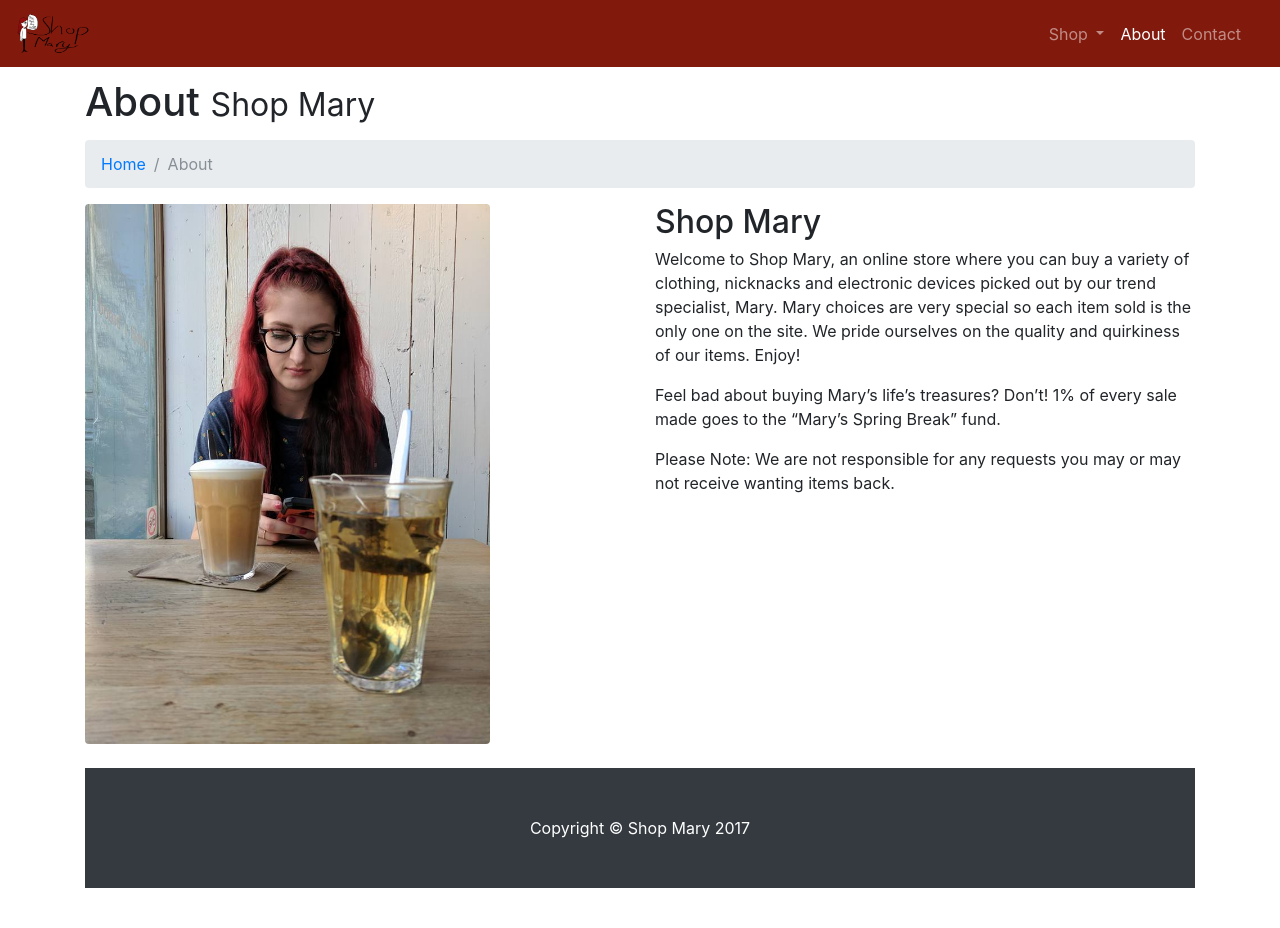
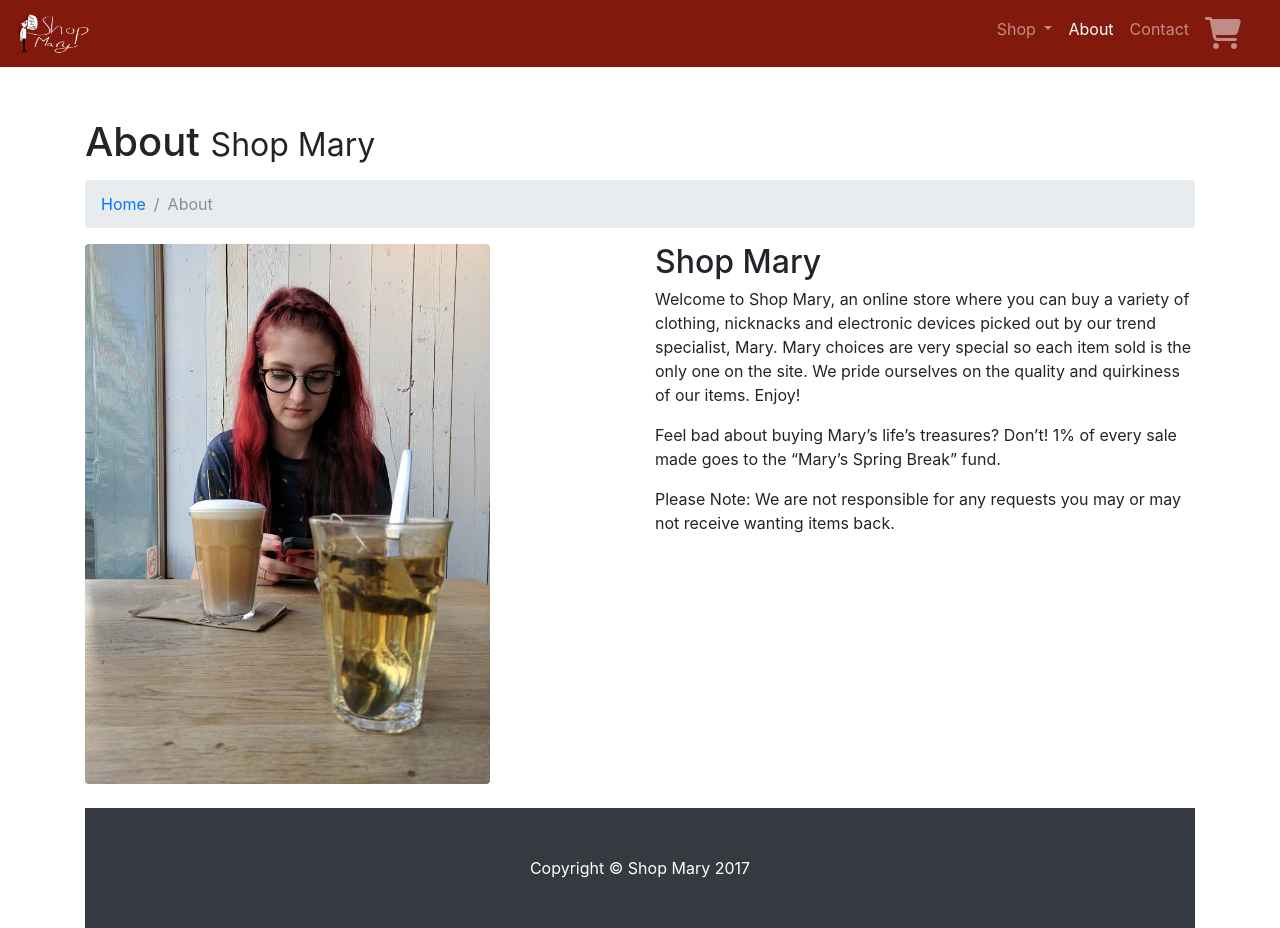
Before and after one commit to metcalma/bootstrap_shop, a website: page about.html in a window 1280 px wide. Before the commit the page ends 888 px from the top, so only its background shows below. Drawn offline with Linux system fonts and the light colour scheme.

Commit message:
messed with stuff
things and stuff

```diff
--- a/about.html
+++ b/about.html
@@ -15,6 +15,7 @@
 
     <!-- Custom styles for this template -->
     <link href="css/modern-business.css" rel="stylesheet">
+    <script src="https://use.fontawesome.com/b7931ec6e4.js"></script>
 
   </head>
 
@@ -23,7 +24,7 @@
     <!-- Navigation -->
     <nav class="navbar fixed-top navbar-expand-lg navbar-dark fixed top">
       <div class="logo">
-        <a class="navbar-brand" href="index.html"><img src="pix/logo.png"></a>
+        <a class="navbar-brand" href="index.html"><img src="pix/logo_white.png"></a>
       </div>
       <div class="container">
         <button class="navbar-toggler navbar-toggler-right" type="button" data-toggle="collapse" data-target="#navbarResponsive" aria-controls="navbarResponsive" aria-expanded="false" aria-label="Toggle navigation">
@@ -49,6 +50,9 @@
             <li class="nav-item">
               <a class="nav-link" href="contact.html">Contact</a>
             </li>
+            <li class="nav-item">
+              <a class="nav-link" href="contact.html"><i class="fa fa-shopping-cart fa-2x" aria-hidden="true"></i></a>
+            </li>
           </ul>
         </div>
       </div>
@@ -56,6 +60,7 @@
 
     <!-- Page Content -->
     <div class="container">
+    <div class="container_thing">
 
       <!-- Page Heading/Breadcrumbs -->
       <h1 class="mt-4 mb-3">About
@@ -81,14 +86,8 @@
           <p>Please Note: We are not responsible for any requests you may or may not receive wanting items back.</p>
         </div>
       </div>
+    </div>
       <!-- /.row -->
-    <!-- Footer -->
-    <footer class="py-5 bg-dark">
-      <div class="container">
-        <p class="m-0 text-center text-white">Copyright &copy; Shop Mary 2017</p>
-      </div>
-      <!-- /.container -->
-    </footer>
 
     <!-- Bootstrap core JavaScript -->
     <script src="vendor/jquery/jquery.min.js"></script>
@@ -96,5 +95,10 @@
     <script src="vendor/bootstrap/js/bootstrap.min.js"></script>
 
   </body>
-
+  <footer class="py-5 bg-dark">
+    <div class="container">
+      <p class="m-0 text-center text-white">Copyright &copy; Shop Mary 2017</p>
+    </div>
+    <!-- /.container -->
+  </footer>
 </html>
--- a/css/modern-business.css
+++ b/css/modern-business.css
@@ -16,11 +16,6 @@ body {
 img {
   width: 75%;
 }
-
-material-icons{
-
-}
-
 nav {
   margin-bottom: 4em;
   padding: .5em 0;
@@ -35,6 +30,7 @@ navbar-main{
 }
 
 .carousel-item {
+  margin-top: 3em;
   height: 65vh;
   min-height: 300px;
   background: no-repeat center center scroll;
@@ -44,6 +40,10 @@ navbar-main{
   background-size: cover;
 }
 
+.container_thing{
+  margin-top:4em;
+}
+
 .portfolio-item {
     margin-bottom: 30px;
 }
```
Also changed, not shown: contact.html (+12 -10 lines), index.html (+10 -8 lines), pix/logo_white.png (added), pix/shopping_cart.svg. Lines whose indentation alone changed are shown as unchanged.
